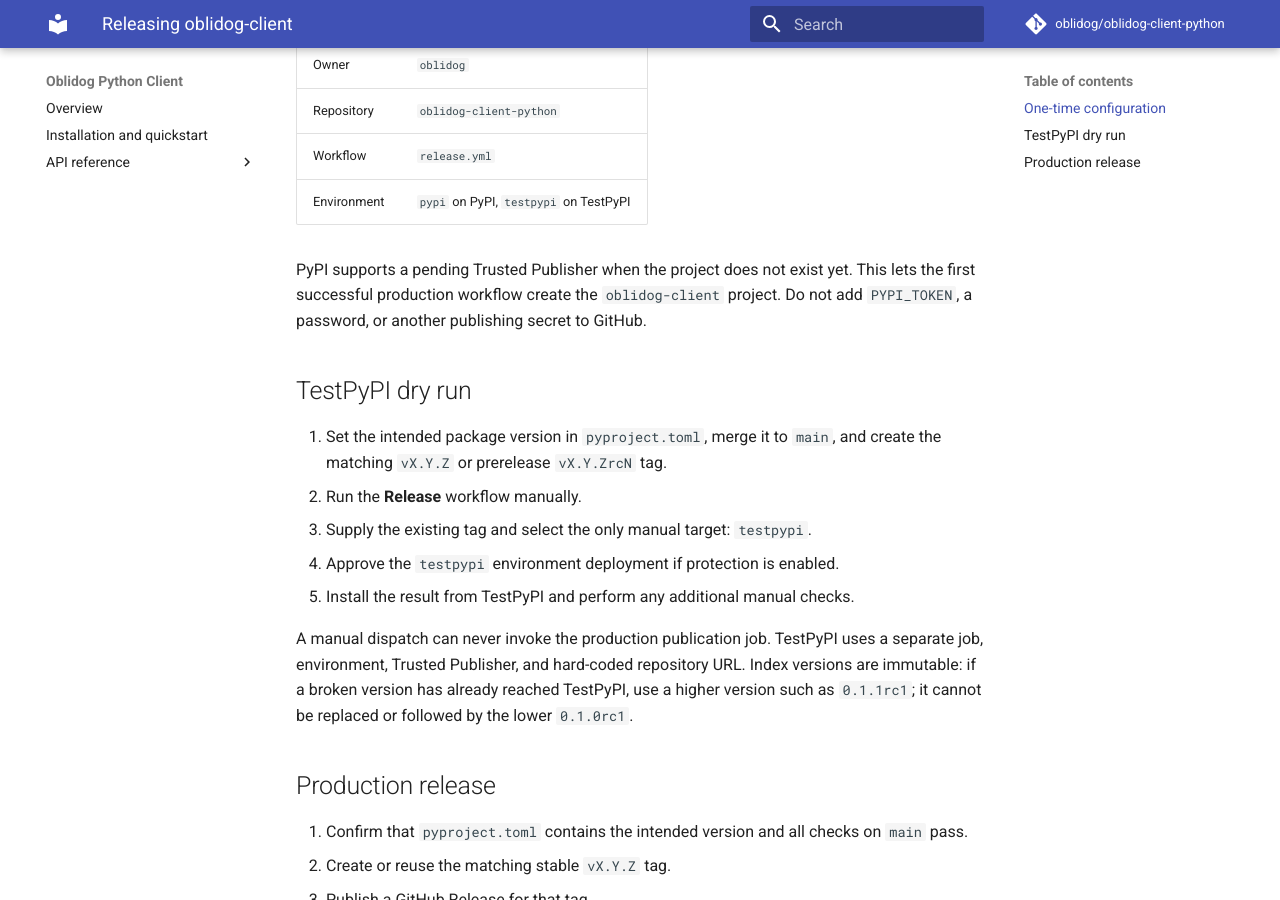
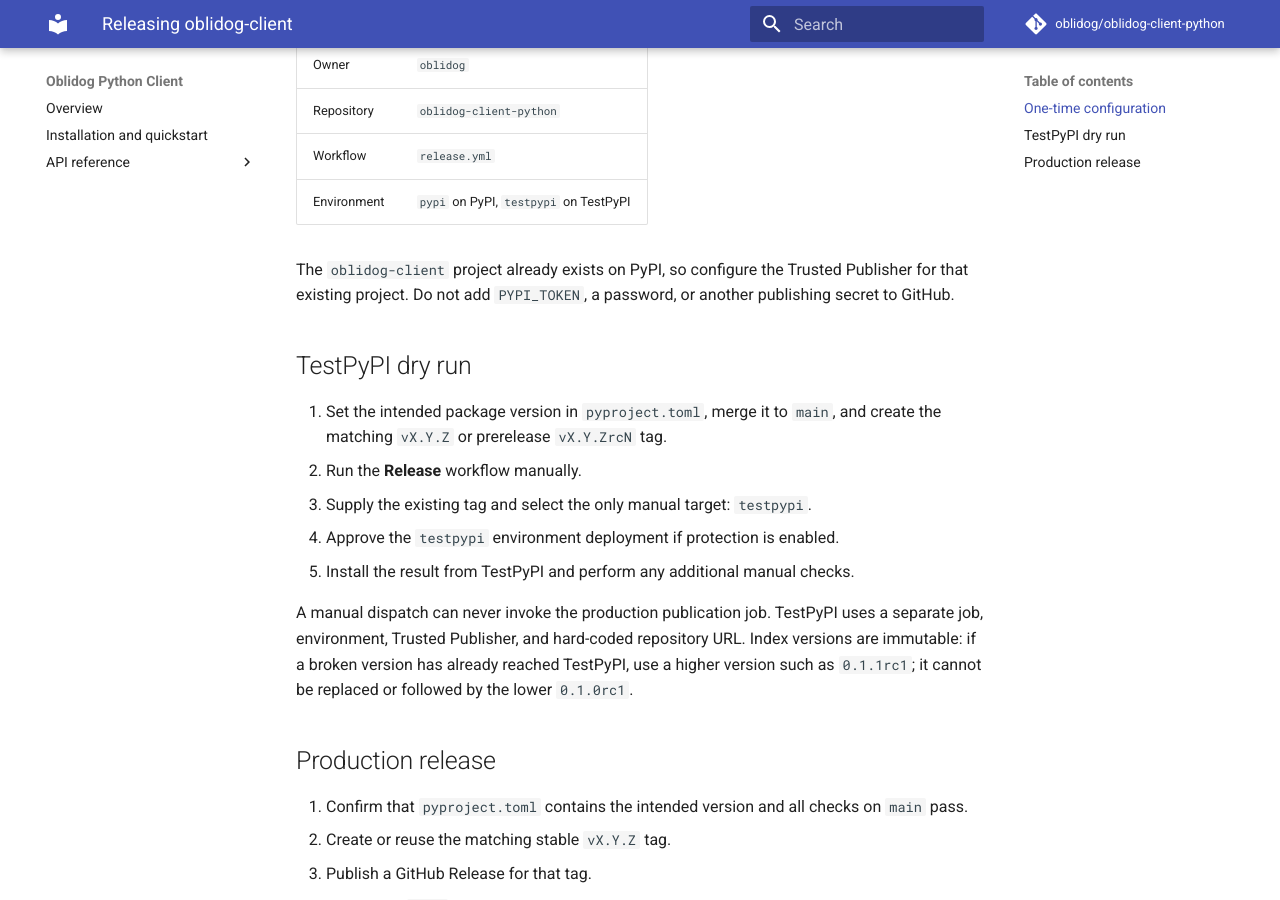
Before and after one commit to oblidog/oblidog-client-python, an MkDocs documentation site: the page built from docs/releasing.md, in a window 1280 px wide and 900 px high, scrolled down 509 px. Built offline with MkDocs 1.6.1 and Material for MkDocs 9.7.7, drawn with Linux system fonts in a browser that asks for light colours; comment, search, counter and statistics services are not loaded.

```diff
--- a/docs/releasing.md
+++ b/docs/releasing.md
@@ -18,7 +18,9 @@
 | Workflow | `release.yml` |
 | Environment | `pypi` on PyPI, `testpypi` on TestPyPI |
 
-PyPI supports a pending Trusted Publisher when the project does not exist yet. This lets the first successful production workflow create the `oblidog-client` project. Do not add `PYPI_TOKEN`, a password, or another publishing secret to GitHub.
+The `oblidog-client` project already exists on PyPI, so configure the Trusted
+Publisher for that existing project. Do not add `PYPI_TOKEN`, a password, or
+another publishing secret to GitHub.
 
 ## TestPyPI dry run
 
```
Also changed, not shown: 1 other file.
